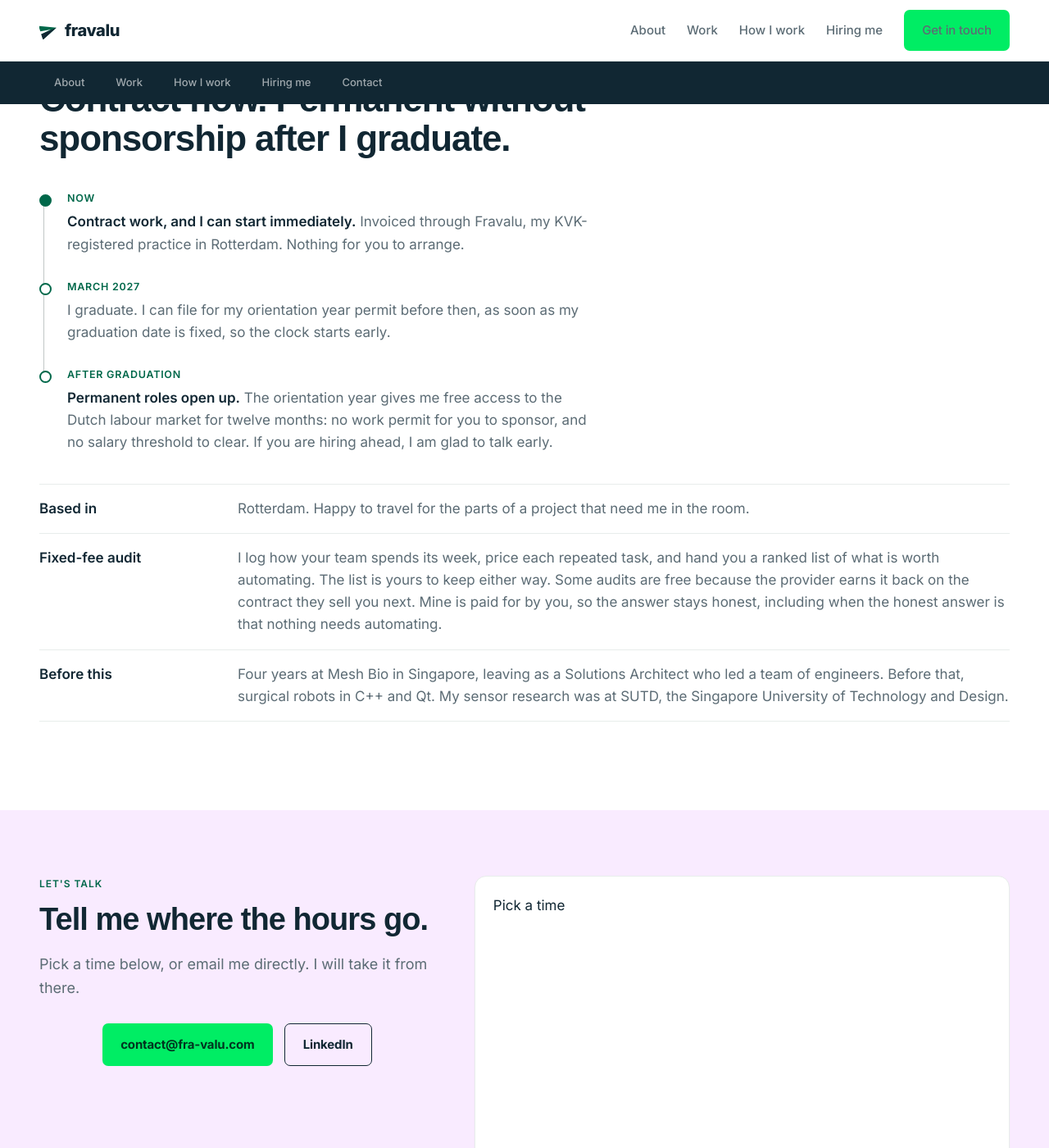
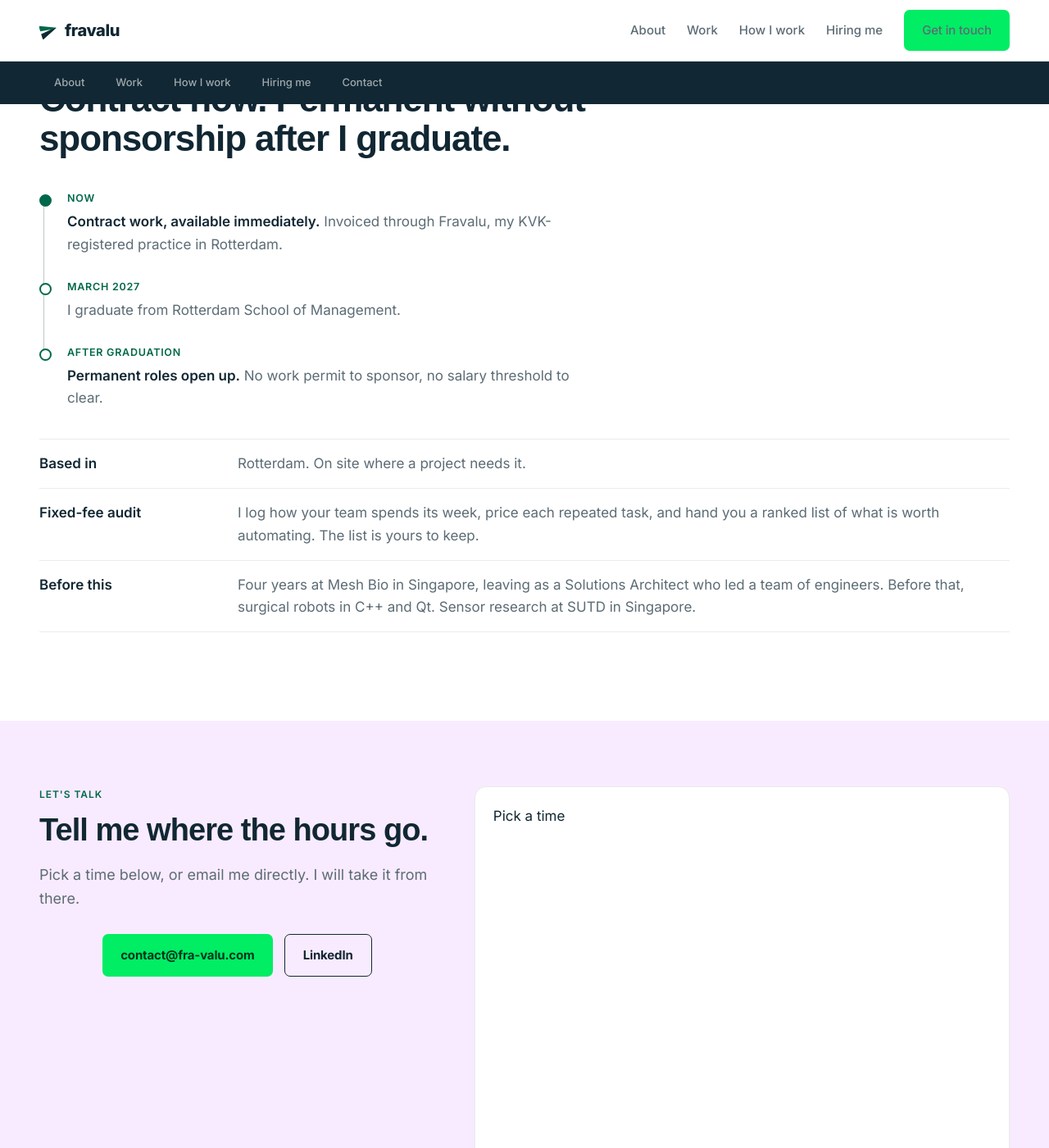
Before and after one commit to alvee1994/fra-valu-site, a Jekyll site: the page built from index.md, in a window 1280 px wide and 1400 px high, scrolled down 3560 px. Shown: the whole window at 82% size. Built offline with Jekyll 4.4.1, drawn with Linux system fonts in a browser that asks for light colours; some web fonts are replaced; some of the changed text lies outside the part shown.

Commit message:
Cut the over-explaining
The page argued its own case where it should have stated it: why a paid
audit stays honest, how the permit filing works, what a robot's navigation
system is analogous to. Justification reads as anxiety, and the permit
mechanics were more of my own paperwork than a hiring manager needs.

State the fact and stop.

Co-Authored-By: Claude Opus 5 <noreply@anthropic.com>

```diff
--- a/index.md
+++ b/index.md
@@ -88,7 +88,7 @@ permalink: /
       <figure class="shots">
         <a href="{{ '/assets/hire-electives-calendar.jpg' | relative_url }}" target="_blank" rel="noopener"><img src="{{ '/assets/hire-electives-calendar.jpg' | relative_url }}" alt="Electives navigator calendar view, showing a term's course sessions colour-coded by subject"></a>
         <a href="{{ '/assets/hire-electives-conflicts.jpg' | relative_url }}" target="_blank" rel="noopener"><img src="{{ '/assets/hire-electives-conflicts.jpg' | relative_url }}" alt="Electives navigator conflict panel, flagging overlapping course sessions"></a>
-        <figcaption>A term on a real calendar instead of a spreadsheet. Clashing sessions get flagged before they become a problem. Tap a screenshot to see it full size.</figcaption>
+        <figcaption>Tap a screenshot to see it full size.</figcaption>
       </figure>
     </div>
 
@@ -96,7 +96,7 @@ permalink: /
       <div>
         <p class="eyebrow">Before the data work</p>
         <h3>Robots, and the software around them</h3>
-        <p>At SUTD in Singapore I helped build the navigation system for a robot that drives itself. My part sensed what was around it and chose where to go, the same job an animal's brain does.</p>
+        <p>At SUTD in Singapore I helped build the navigation system for a robot that drives itself: the part that senses what is around it and decides where to go.</p>
         <p>Before that I wrote a Python library for wearable data and trained models to tell seven hand gestures apart. Then I built the interface and core logic for a surgical robot in C++ and Qt.</p>
       </div>
       <div class="video-frame">
@@ -162,30 +162,30 @@ permalink: /
     <ul class="timeline">
       <li class="tl-item is-now">
         <span class="tl-when">Now</span>
-        <p class="tl-what"><b>Contract work, and I can start immediately.</b> Invoiced through Fravalu, my KVK-registered practice in Rotterdam. Nothing for you to arrange.</p>
+        <p class="tl-what"><b>Contract work, available immediately.</b> Invoiced through Fravalu, my KVK-registered practice in Rotterdam.</p>
       </li>
       <li class="tl-item">
         <span class="tl-when">March 2027</span>
-        <p class="tl-what">I graduate. I can file for my orientation year permit before then, as soon as my graduation date is fixed, so the clock starts early.</p>
+        <p class="tl-what">I graduate from Rotterdam School of Management.</p>
       </li>
       <li class="tl-item">
         <span class="tl-when">After graduation</span>
-        <p class="tl-what"><b>Permanent roles open up.</b> The orientation year gives me free access to the Dutch labour market for twelve months: no work permit for you to sponsor, and no salary threshold to clear. If you are hiring ahead, I am glad to talk early.</p>
+        <p class="tl-what"><b>Permanent roles open up.</b> No work permit to sponsor, no salary threshold to clear.</p>
       </li>
     </ul>
 
     <dl class="spec">
       <div class="spec-row">
         <dt>Based in</dt>
-        <dd>Rotterdam. Happy to travel for the parts of a project that need me in the room.</dd>
+        <dd>Rotterdam. On site where a project needs it.</dd>
       </div>
       <div class="spec-row">
         <dt>Fixed-fee audit</dt>
-        <dd>I log how your team spends its week, price each repeated task, and hand you a ranked list of what is worth automating. The list is yours to keep either way. Some audits are free because the provider earns it back on the contract they sell you next. Mine is paid for by you, so the answer stays honest, including when the honest answer is that nothing needs automating.</dd>
+        <dd>I log how your team spends its week, price each repeated task, and hand you a ranked list of what is worth automating. The list is yours to keep.</dd>
       </div>
       <div class="spec-row">
         <dt>Before this</dt>
-        <dd>Four years at Mesh Bio in Singapore, leaving as a Solutions Architect who led a team of engineers. Before that, surgical robots in C++ and Qt. My sensor research was at SUTD, the Singapore University of Technology and Design.</dd>
+        <dd>Four years at Mesh Bio in Singapore, leaving as a Solutions Architect who led a team of engineers. Before that, surgical robots in C++ and Qt. Sensor research at SUTD in Singapore.</dd>
       </div>
     </dl>
   </div>
```
